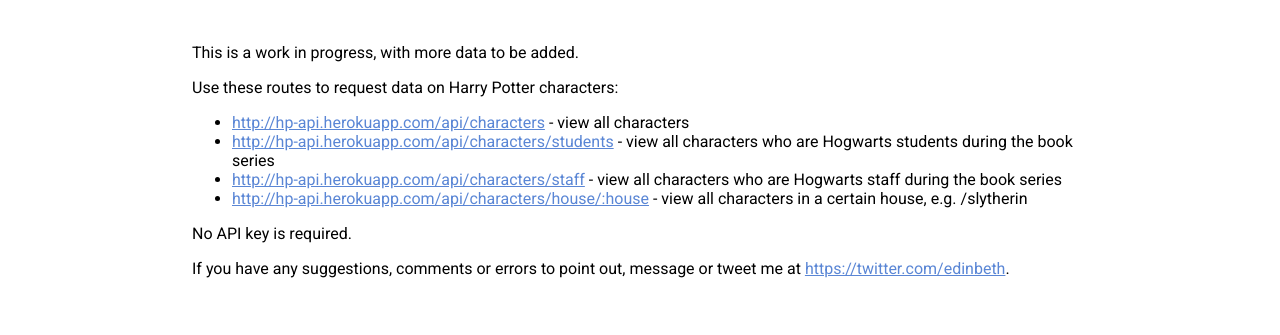
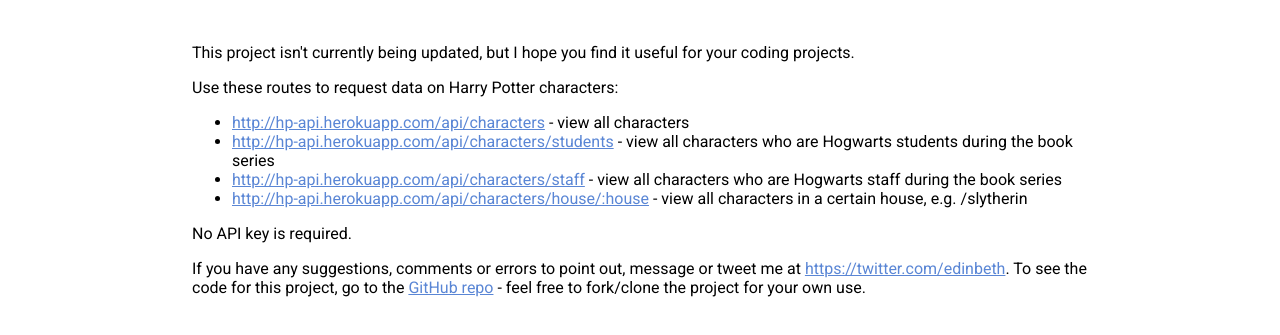
Before and after one commit to KostaSav/hp-api, a website: page public/index.html in a window 1280 px wide. Shown: the part 153-488 px from the top of the page. Drawn offline with Linux system fonts and the light colour scheme.

Commit message:
Update index.html

```diff
--- a/public/index.html
+++ b/public/index.html
@@ -10,7 +10,7 @@
     <h2>Welcome to the <span class="title">HP-API!</span></h2>
   </header>
   <main>
-    <p>This is a work in progress, with more data to be added.</p>
+    <p>This project isn't currently being updated, but I hope you find it useful for your coding projects.</p>
     <p>Use these routes to request data on Harry Potter characters:</p>
     <ul>
     <li><a href="http://hp-api.herokuapp.com/api/characters">http://hp-api.herokuapp.com/api/characters</a> - view all characters</li>
@@ -19,7 +19,7 @@
     <li><a href="http://hp-api.herokuapp.com/api/characters/house/gryffindor">http://hp-api.herokuapp.com/api/characters/house/:house</a> - view all characters in a certain house, e.g. /slytherin</li>
     </ul>
     <p>No API key is required.</p>
-    <p>If you have any suggestions, comments or errors to point out, message or tweet me at <a href="https://twitter.com/edinbeth">https://twitter.com/edinbeth</a>.
+    <p>If you have any suggestions, comments or errors to point out, message or tweet me at <a href="https://twitter.com/edinbeth">https://twitter.com/edinbeth</a>. To see the code for this project, go to the <a href="https://github.com/bethfraser/hp-api">GitHub repo</a> - feel free to fork/clone the project for your own use.
   </main>
 </body>
 </html>
```
